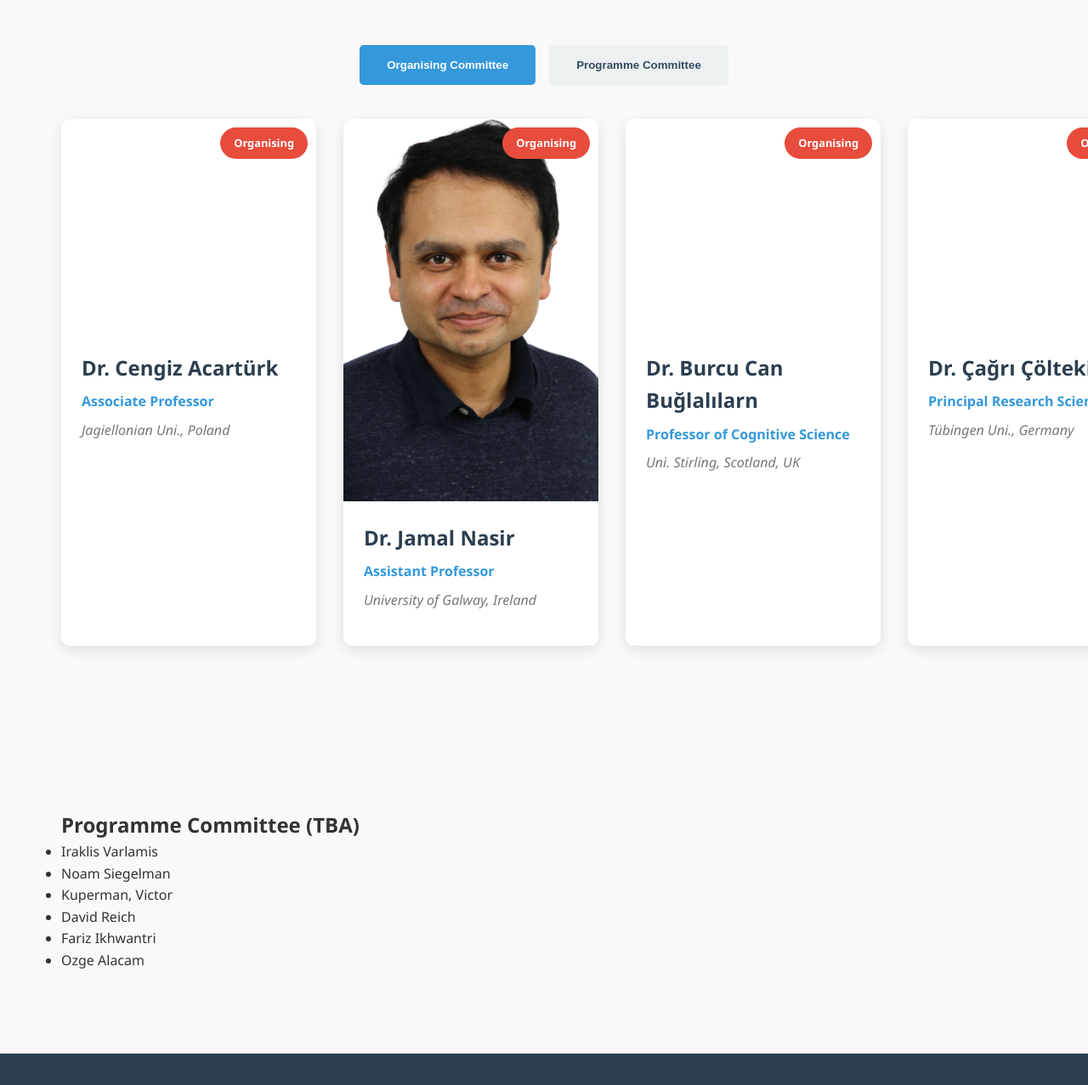
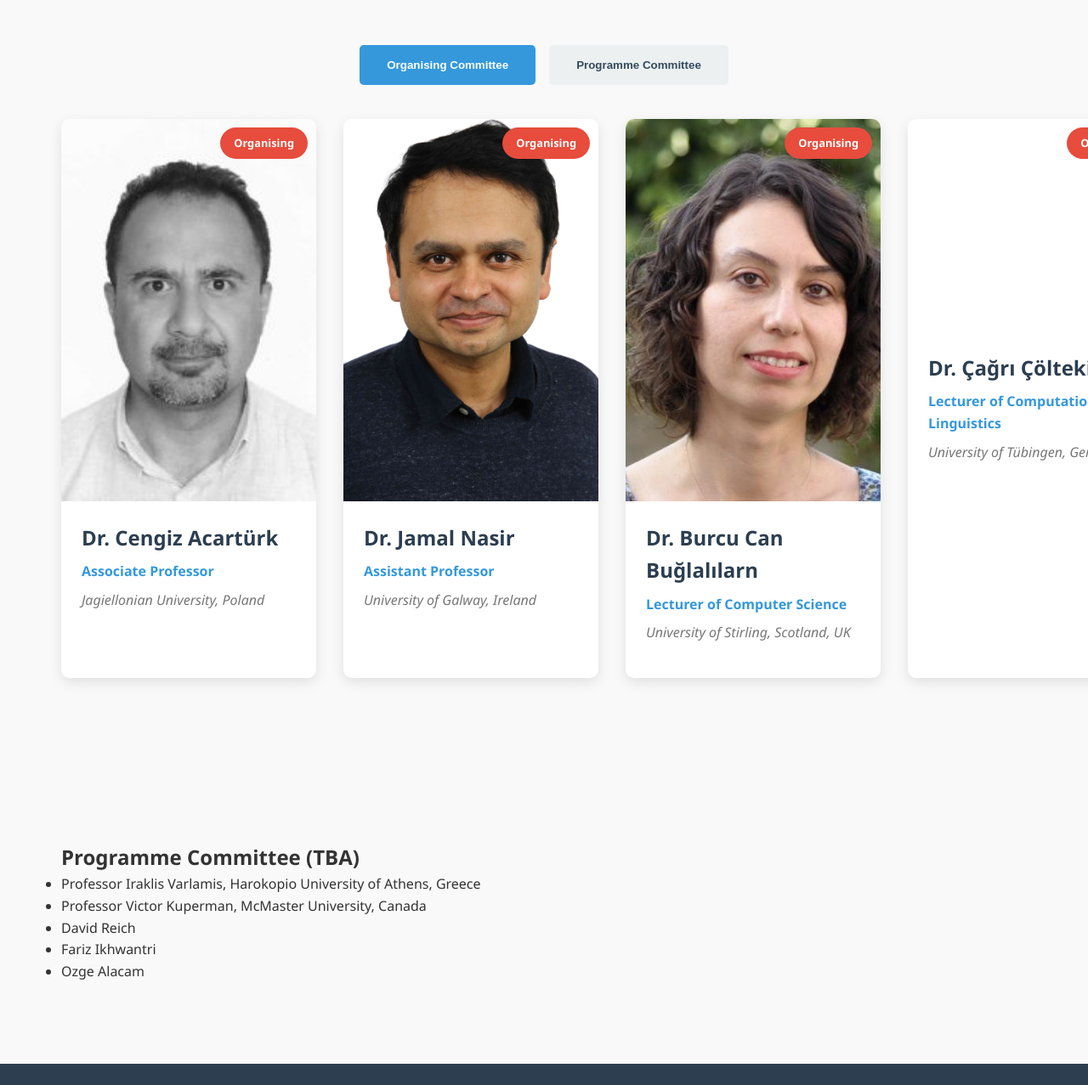
Before and after one commit to Gaze4NLP/Gaze4NLP2025, a plain HTML site: page committees.html in a window 1280 px wide. Shown: the part 673-1950 px from the top of the page at 85% size. Drawn offline with Linux system fonts and the light colour scheme.

Commit message:
new images

```diff
--- a/committees.html
+++ b/committees.html
@@ -425,13 +425,14 @@
 
 
                 <div class="speaker-card">
-                    <div class="speaker-image" style="background-image: url('/api/placeholder/350/250');">
+                    <div class="speaker-image" style="background-image: url('images/cengiz.jpeg');width: 100%;
+        height: 450px;  position: relative;">
                         <div class="speaker-type">Organising</div>
                     </div>
                     <div class="speaker-info">
                         <h3 class="speaker-name">Dr. Cengiz Acartürk</h3>
                         <p class="speaker-title">Associate Professor</p>
-                        <p class="speaker-affiliation">Jagiellonian Uni., Poland</p>
+                        <p class="speaker-affiliation">Jagiellonian University, Poland</p>
 
 
                     </div>
@@ -455,13 +456,14 @@
 
 
                  <div class="speaker-card">
-                    <div class="speaker-image" style="background-image: url('/api/placeholder/300/200');">
+                    <div class="speaker-image" style="background-image: url('images/burcu.jpeg');width: 100%;
+        height: 450px;  position: relative;">
                         <div class="speaker-type">Organising</div>
                     </div>
                     <div class="speaker-info">
                         <h3 class="speaker-name">Dr. Burcu Can Buğlalılarn</h3>
-                        <p class="speaker-title">Professor of Cognitive Science</p>
-                        <p class="speaker-affiliation">Uni. Stirling, Scotland, UK</p>
+                        <p class="speaker-title">Lecturer of Computer Science</p>
+                        <p class="speaker-affiliation">University of Stirling, Scotland, UK</p>
 
                         </div>
                     </div>
@@ -472,8 +474,8 @@
                     </div>
                     <div class="speaker-info">
                         <h3 class="speaker-name">Dr. Çağrı Çöltekin</h3>
-                        <p class="speaker-title">Principal Research Scientist</p>
-                        <p class="speaker-affiliation">Tübingen Uni., Germany</p>
+                        <p class="speaker-title">Lecturer of Computational Linguistics</p>
+                        <p class="speaker-affiliation">University of Tübingen, Germany</p>
 
                         </div>
                     </div>
@@ -502,9 +504,9 @@
 
 
                <ul>
-                    <li> Iraklis Varlamis  </li>
-<li>Noam Siegelman  </li>
-<li>Kuperman, Victor  </li>
+                    <li> Professor Iraklis Varlamis, Harokopio University of Athens, Greece </li>
+
+<li>Professor Victor Kuperman, McMaster University, Canada  </li>
 <li>David Reich  </li>
 <li>Fariz Ikhwantri  </li>
 <li>Ozge Alacam  </li>
```
Also changed, not shown: images/burcu.jpeg (added), images/cengiz.jpeg (added).
